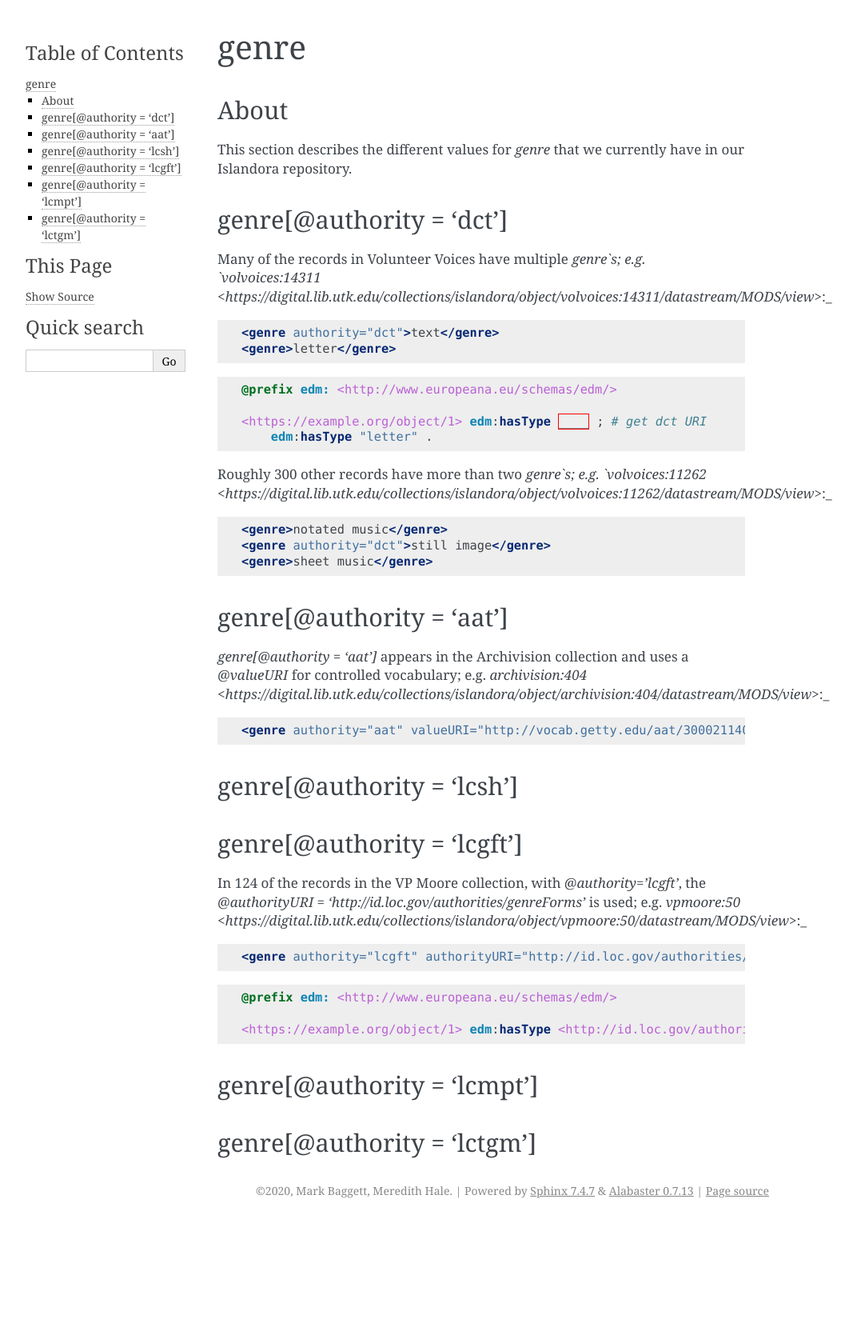
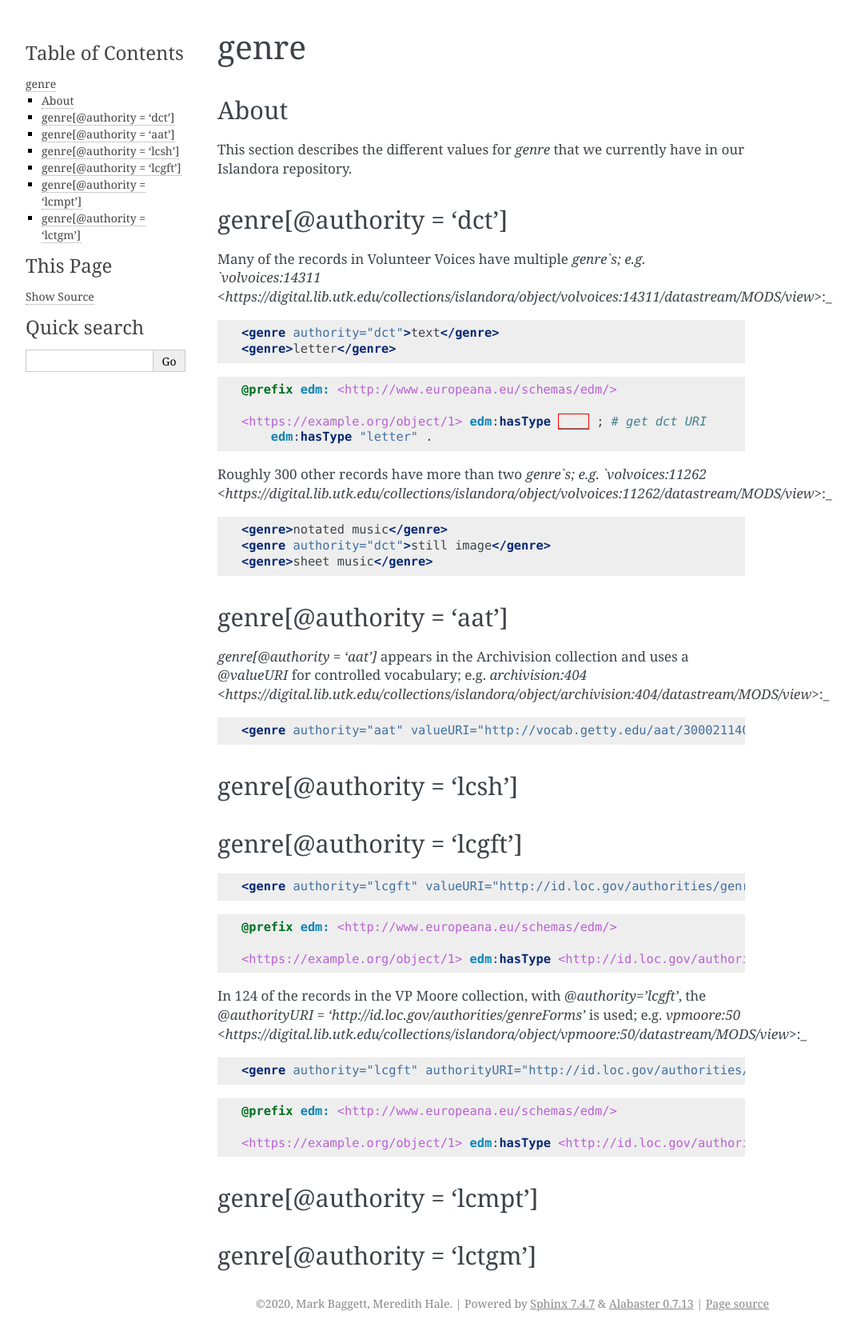
Before and after one commit to UTKcataloging/mods_to_rdf, a Sphinx documentation site: the page built from docs/source/top_level_elements/genre.rst, in a window 1280 px wide. Shown: the whole page at 80% size, without its empty margins (148-1220 px from the left). Built offline with Sphinx 7.4.7, drawn with Linux system fonts in a browser that asks for light colours; formulas are drawn with MathJax 3; before the commit the page ends 1528 px from its top, so only the background shows below that.

Commit message:
Add generalized example for `lcgft`.

```diff
--- a/docs/source/top_level_elements/genre.rst
+++ b/docs/source/top_level_elements/genre.rst
@@ -47,6 +47,16 @@ genre[@authority = 'lcsh']
 genre[@authority = 'lcgft']
 ---------------------------
 
+.. code-block:: xml
+
+    <genre authority="lcgft" valueURI="http://id.loc.gov/authorities/genreForms/gf2014026131">Newsletters</genre>
+
+.. code-block:: turtle
+
+    @prefix edm: <http://www.europeana.eu/schemas/edm/>
+
+    <https://example.org/object/1> edm:hasType <http://id.loc.gov/authorities/genreForms/gf2014026131> .
+
 In 124 of the records in the VP Moore collection, with `@authority='lcgft'`, the `@authorityURI = 'http://id.loc.gov/authorities/genreForms'` is used; e.g. `vpmoore:50 <https://digital.lib.utk.edu/collections/islandora/object/vpmoore:50/datastream/MODS/view>`:_
 
 .. code-block:: xml
```
